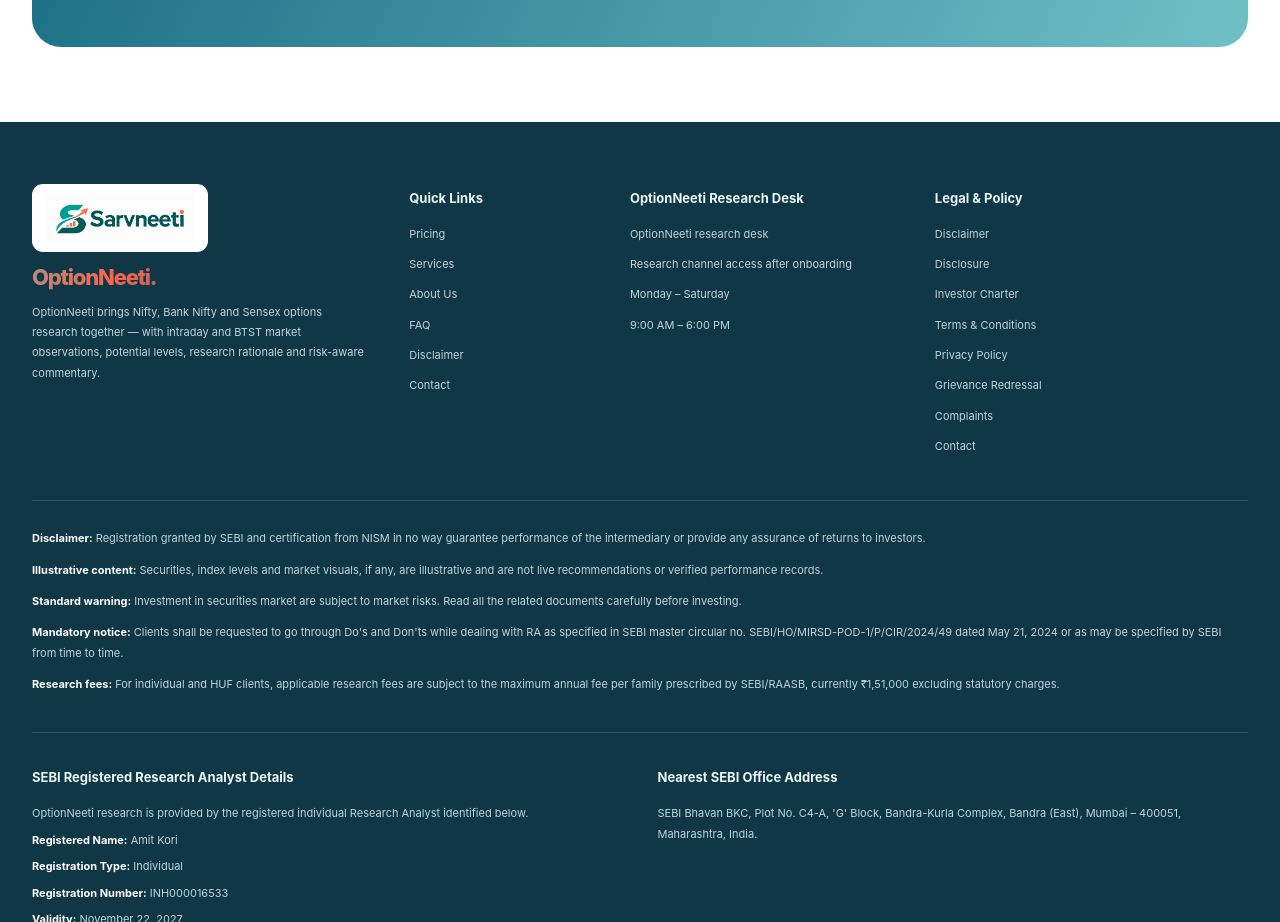
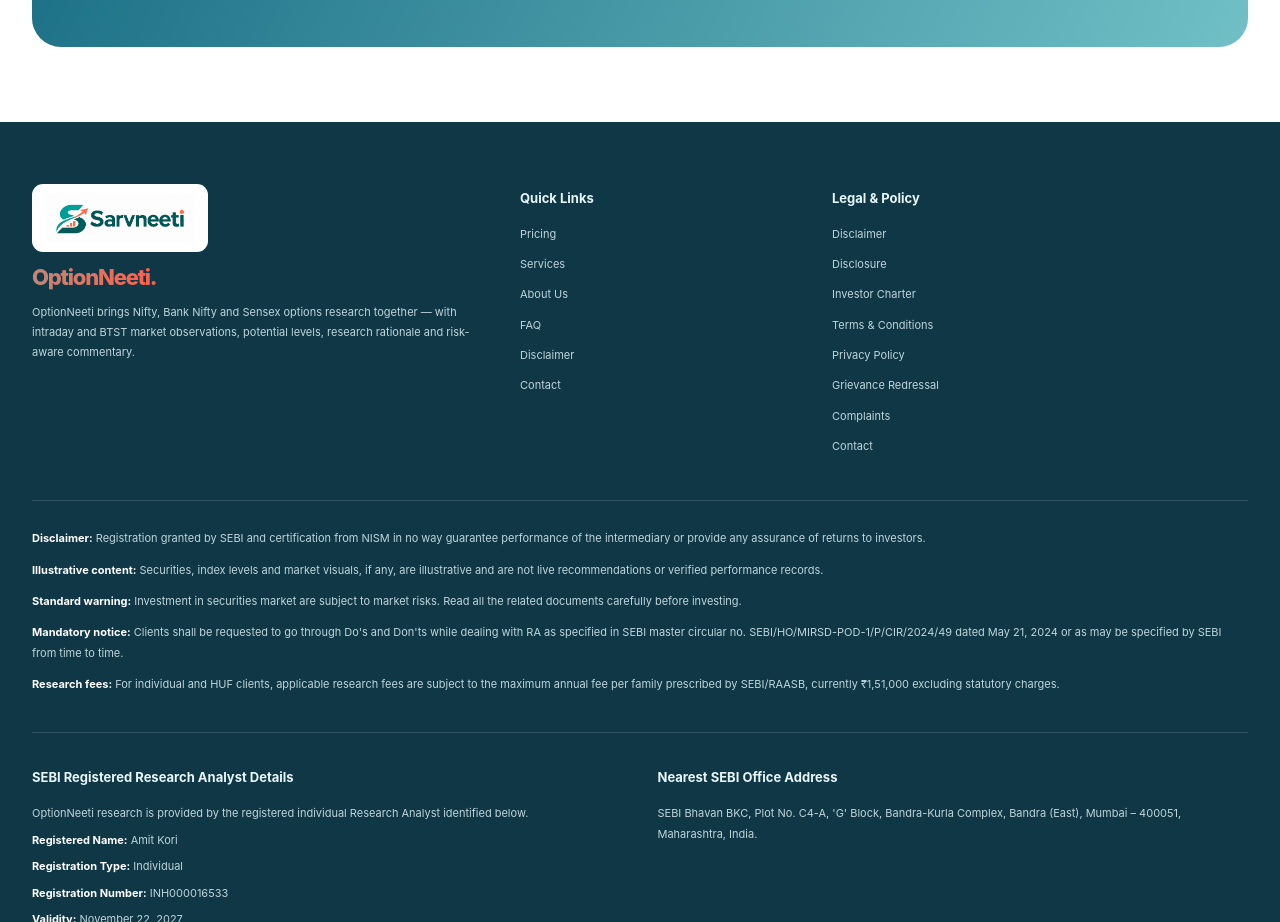
Before and after one commit to quantparticle/-sarvneeti.com, a plain HTML site: page option_neeti.html in a window 1280 px wide. Shown: the part 5061-5983 px from the top of the page. Drawn offline with Linux system fonts and the light colour scheme.

Commit message:
Update option_neeti.html

```diff
--- a/option_neeti.html
+++ b/option_neeti.html
@@ -1178,7 +1178,7 @@ summary:focus-visible {
 
 .footer-grid {
   display:grid;
-  grid-template-columns:1.4fr .75fr 1.1fr 1.3fr;
+  grid-template-columns:1.4fr .85fr 1.3fr;
   gap:40px;
   padding:62px 0 44px;
 }
@@ -2621,19 +2621,6 @@ summary:focus-visible {
         <li><a href="#faq">FAQ</a></li>
         <li><a href="#disclaimer">Disclaimer</a></li>
         <li><a href="/contact">Contact</a></li>
-      </ul>
-    </div>
-
-    <!-- CONTACT -->
-    <div>
-      <h3>OptionNeeti Research Desk</h3>
-      <ul>
-        <li>
-          <a href="/contact">OptionNeeti research desk</a>
-        </li>
-        <li>Research channel access after onboarding</li>
-        <li>Monday – Saturday</li>
-        <li>9:00 AM – 6:00 PM</li>
       </ul>
     </div>
 
```
